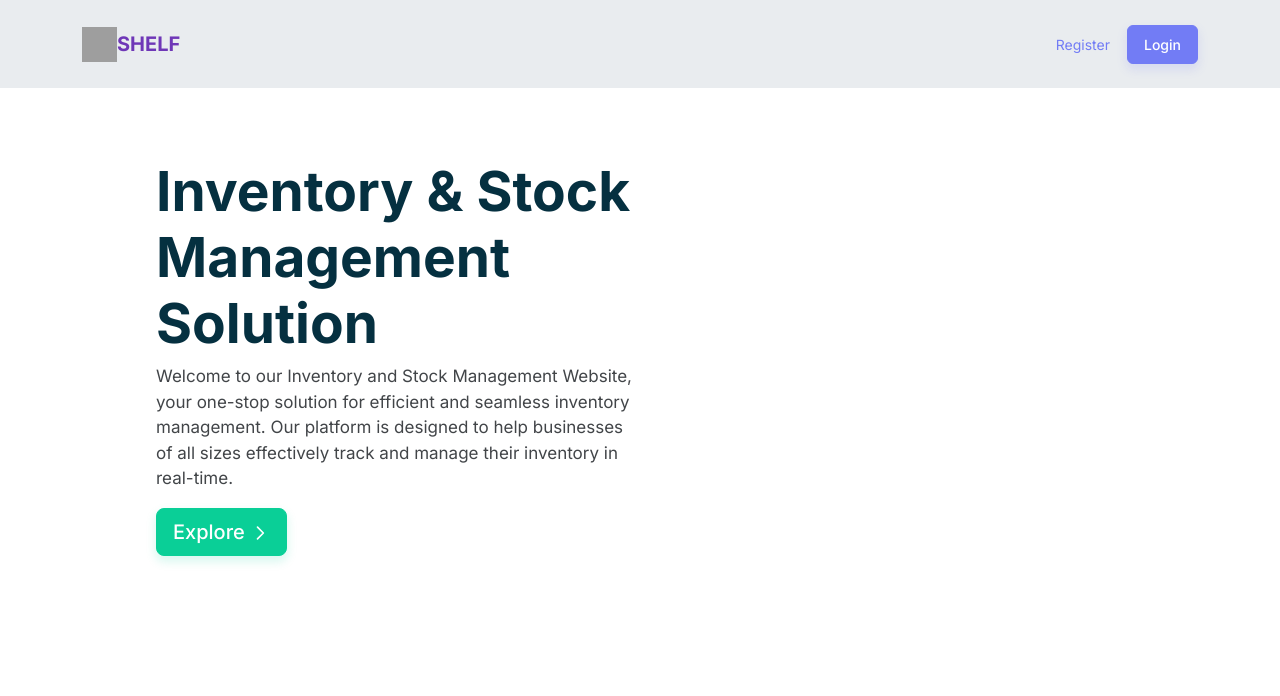
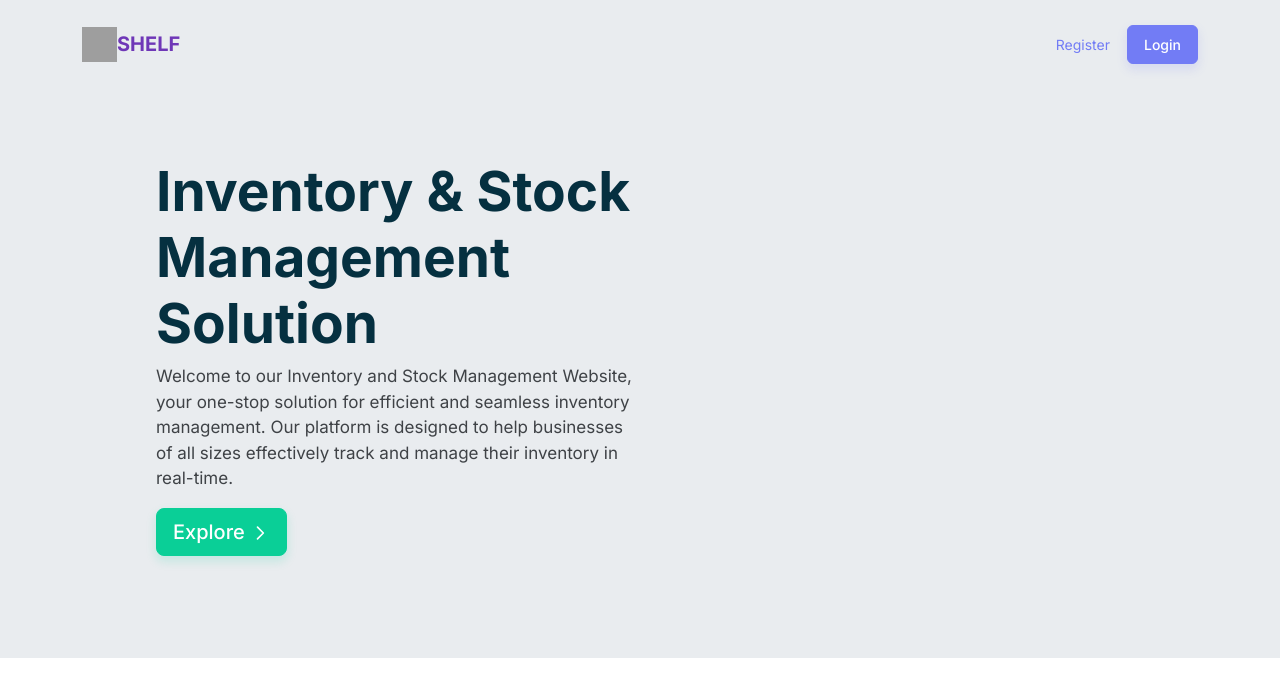
Before and after one commit to jiithin/Inventory, a React (Vite) app: page / in a window 1280 px wide. Shown: the top 696 px of the page. Built offline with nearby package versions, Linux system fonts and the light colour scheme; no server answers; grey boxes are pictures that could not be loaded.

Commit message:
Update index.css

```diff
--- a/src/index.css
+++ b/src/index.css
@@ -0,0 +1,5 @@
+main {
+    background-color: #e9ecef;
+    background-size: cover;
+    width: 100%;
+  }
```
